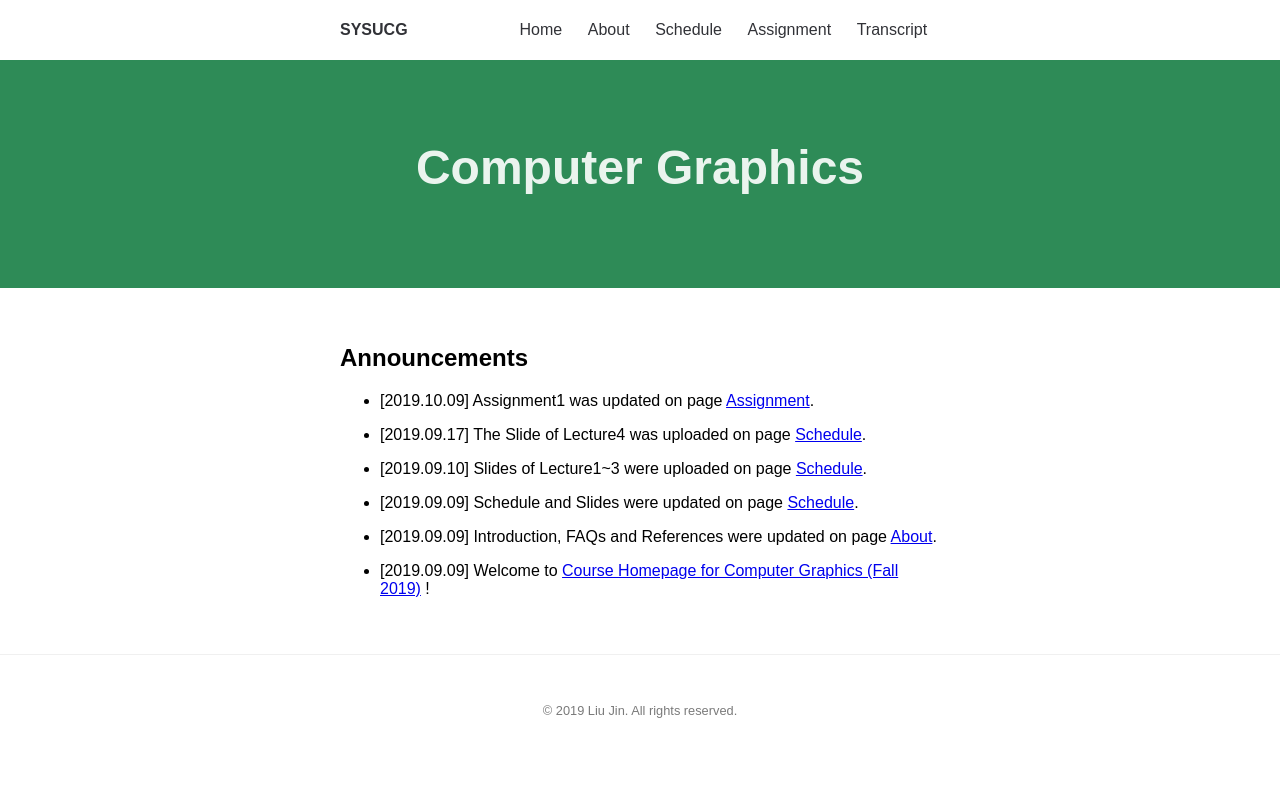
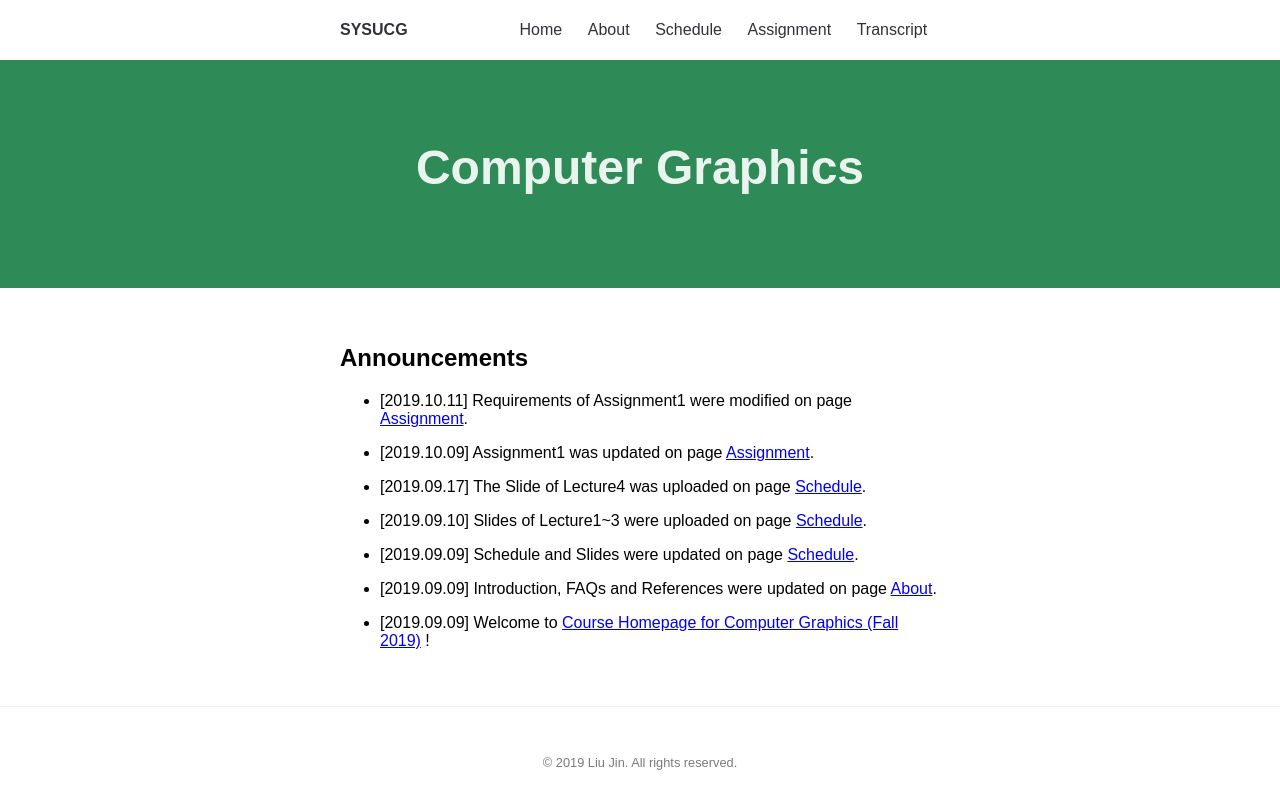
Before and after one commit to sysucg2019/sysucg2019.github.io, a Jekyll site: the page built from index.md, in a window 1280 px wide. Shown: the top 809 px of the page. Built offline with Jekyll 4.4.1, drawn with Linux system fonts in a browser that asks for light colours.

Commit message:
Update index.md

```diff
--- a/index.md
+++ b/index.md
@@ -4,6 +4,8 @@ title: Computer Graphics (Fall 2019)
 ---
 
 ## Announcements
+- [2019.10.11] Requirements of Assignment1 were modified on page [Assignment](https://sysucg2019.github.io/assignment).
+
 - [2019.10.09] Assignment1 was updated on page [Assignment](https://sysucg2019.github.io/assignment).
 
 - [2019.09.17] The Slide of Lecture4 was uploaded on page [Schedule](https://sysucg2019.github.io/schedule).
```
